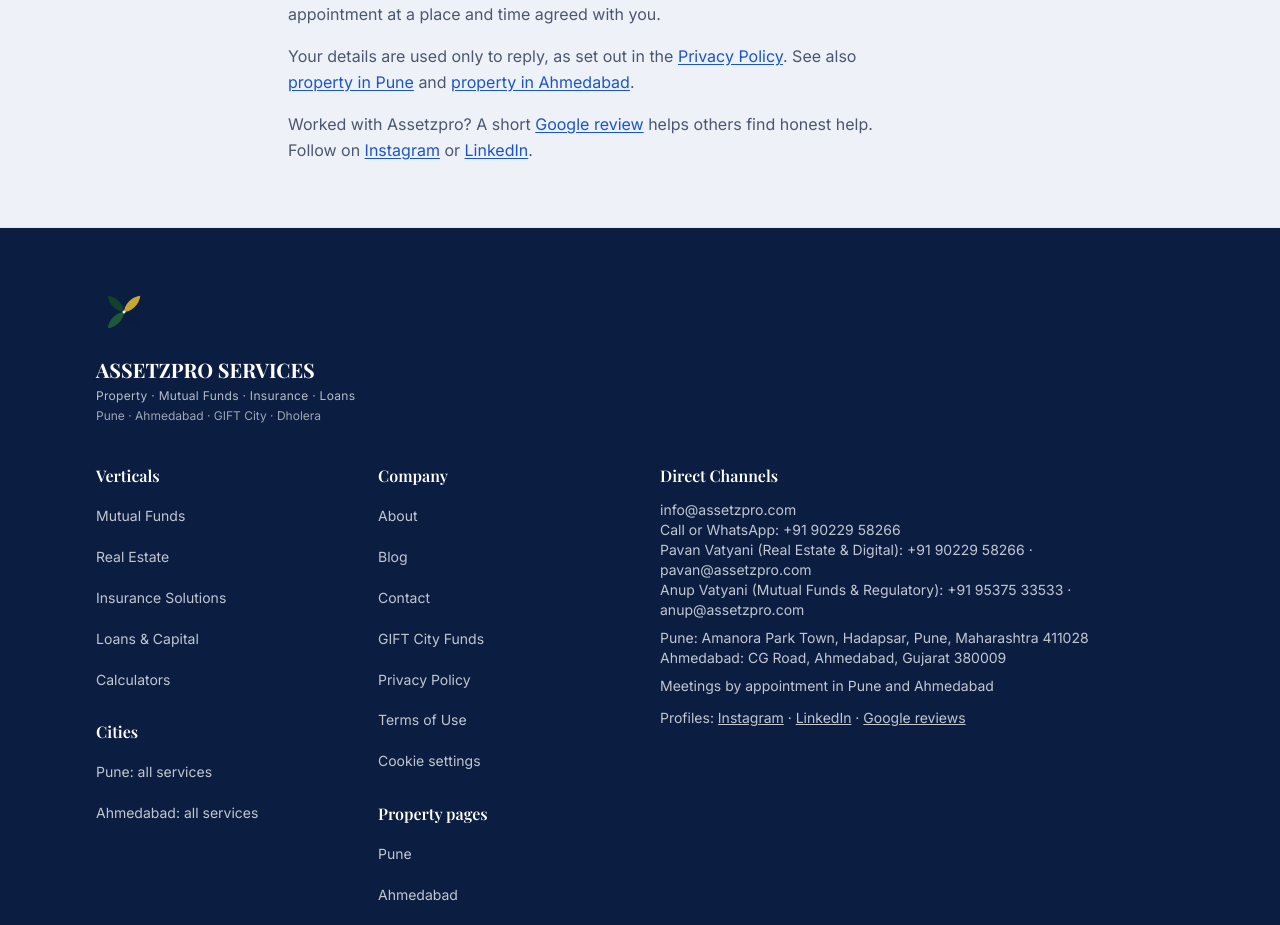
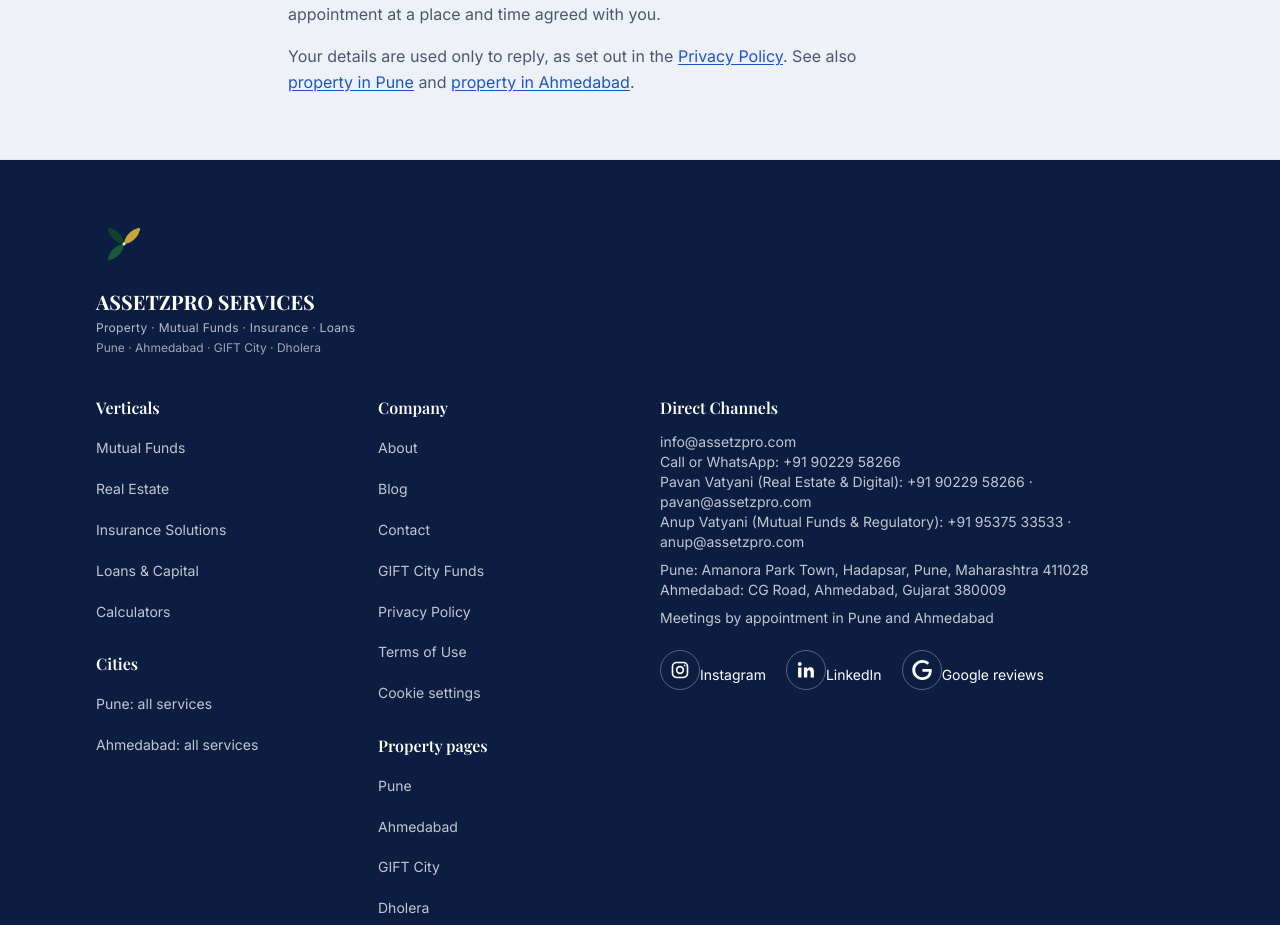
Before and after one commit to nexusadvisorsind-hash/arthavruksha, a Next.js app in the folder artha-vruksha/: page /contact in a window 1280 px wide. Shown: the part 1790-2715 px from the top of the page. Built offline with nearby package versions, Linux system fonts and the light colour scheme; no server answers.

Commit message:
Add files via upload

```diff
--- a/artha-vruksha/src/app/contact/page.tsx
+++ b/artha-vruksha/src/app/contact/page.tsx
@@ -1,5 +1,6 @@
 import Link from "next/link";
-import { pageMeta, breadcrumbLd, formatDate, PAGE_DATES, GOOGLE_REVIEW_URL, INSTAGRAM_URL, LINKEDIN_URL } from "@/lib/seo";
+import { pageMeta, breadcrumbLd, formatDate, PAGE_DATES } from "@/lib/seo";
+import { SocialLinks } from "@/components/social-links";
 import { ShortAnswer } from "@/components/seo/short-answer";
 import { JsonLd } from "@/components/seo/json-ld";
 import { ContactForm } from "@/components/contact-form";
@@ -50,6 +51,11 @@ export default function Contact() {
               <p className="font-body text-foreground-muted">Amanora Park Town, Hadapsar, Pune, Maharashtra 411028</p>
               <p className="font-body text-foreground-muted mt-2">CG Road, Ahmedabad, Gujarat 380009</p>
             </div>
+            <div>
+              <h2 className="font-heading font-semibold text-lg text-primary mb-3">Find Assetzpro online</h2>
+              <SocialLinks />
+              <p className="font-body text-sm text-foreground-muted mt-3">Instagram, LinkedIn, and Google reviews from clients.</p>
+            </div>
             <p className="font-body text-xs text-foreground-muted leading-relaxed border-l-4 border-green pl-4">
               Assetzpro Services works through individually licensed distributors and registered real estate agents, not fee-charging investment advisers. Enquiries here do not constitute investment advice.
             </p>
@@ -73,14 +79,6 @@ export default function Contact() {
             See also <Link href="/real-estate/pune" className="text-secondary underline underline-offset-2">property in Pune</Link> and{" "}
             <Link href="/real-estate/ahmedabad" className="text-secondary underline underline-offset-2">property in Ahmedabad</Link>.
           </p>
-          <p className="font-body text-foreground-muted leading-relaxed mt-4 measure">
-            Worked with Assetzpro? A short{" "}
-            <a href={GOOGLE_REVIEW_URL} target="_blank" rel="noopener noreferrer" className="text-secondary underline underline-offset-2">Google review</a>{" "}
-            helps others find honest help. Follow on{" "}
-            <a href={INSTAGRAM_URL} target="_blank" rel="noopener noreferrer" className="text-secondary underline underline-offset-2">Instagram</a>{" "}
-            or{" "}
-            <a href={LINKEDIN_URL} target="_blank" rel="noopener noreferrer" className="text-secondary underline underline-offset-2">LinkedIn</a>.
-          </p>
         </div>
       </section>
     </>
--- a/artha-vruksha/src/components/site-footer.tsx
+++ b/artha-vruksha/src/components/site-footer.tsx
@@ -2,7 +2,7 @@ import Link from "next/link";
 import { CookieSettingsLink } from "@/components/consent-banner";
 import Image from "next/image";
 import { PUNE_AREAS, PUNE_AREA_ORDER } from "@/lib/pune-areas";
-import { GOOGLE_REVIEW_URL, INSTAGRAM_URL, LINKEDIN_URL } from "@/lib/seo";
+import { SocialLinks } from "@/components/social-links";
 
 export function SiteFooter() {
   return (
@@ -94,14 +94,7 @@ export function SiteFooter() {
               Ahmedabad: CG Road, Ahmedabad, Gujarat 380009
             </p>
             <p className="font-body text-sm text-primary-foreground/75 mt-2">Meetings by appointment in Pune and Ahmedabad</p>
-            <p className="font-body text-sm text-primary-foreground/75 mt-3">
-              Profiles:{" "}
-              <a href={INSTAGRAM_URL} target="_blank" rel="noopener noreferrer" className="hover:text-accent underline">Instagram</a>
-              {" "}·{" "}
-              <a href={LINKEDIN_URL} target="_blank" rel="noopener noreferrer" className="hover:text-accent underline">LinkedIn</a>
-              {" "}·{" "}
-              <a href={GOOGLE_REVIEW_URL} target="_blank" rel="noopener noreferrer" className="hover:text-accent underline">Google reviews</a>
-            </p>
+            <SocialLinks tone="dark" className="mt-4" />
           </div>
         </div>
 
--- /dev/null
+++ b/artha-vruksha/src/components/social-links.tsx
@@ -0,0 +1,72 @@
+import { GOOGLE_REVIEW_URL, INSTAGRAM_URL, LINKEDIN_URL } from "@/lib/seo";
+import { cn } from "@/lib/utils";
+
+const ICON = "h-5 w-5";
+
+function InstagramIcon() {
+  return (
+    <svg viewBox="0 0 24 24" className={ICON} fill="none" stroke="currentColor" strokeWidth="2" strokeLinecap="round" strokeLinejoin="round" aria-hidden="true">
+      <rect x="3" y="3" width="18" height="18" rx="5" />
+      <circle cx="12" cy="12" r="4" />
+      <circle cx="17.5" cy="6.5" r="1" fill="currentColor" stroke="none" />
+    </svg>
+  );
+}
+
+function LinkedInIcon() {
+  return (
+    <svg viewBox="0 0 24 24" className={ICON} fill="currentColor" aria-hidden="true">
+      <rect x="2.5" y="9" width="4" height="12" />
+      <circle cx="4.5" cy="4.8" r="2.3" />
+      <path d="M9.5 9h3.8v1.8c.7-1.3 2.1-2.1 3.9-2.1 3.4 0 4.3 2.2 4.3 5.3V21h-4v-6c0-1.4-.2-2.6-1.8-2.6-1.7 0-2.2 1.2-2.2 2.7V21h-4z" />
+    </svg>
+  );
+}
+
+function GoogleIcon() {
+  return (
+    <svg viewBox="0 0 24 24" className={ICON} fill="currentColor" aria-hidden="true">
+      <path d="M12.48 10.92v3.28h7.84c-.24 1.84-.853 3.187-1.787 4.133-1.147 1.147-2.933 2.4-6.053 2.4-4.827 0-8.6-3.893-8.6-8.72s3.773-8.72 8.6-8.72c2.6 0 4.507 1.027 5.907 2.347l2.307-2.307C18.747 1.44 16.133 0 12.48 0 5.867 0 .307 5.387.307 12s5.56 12 12.173 12c3.573 0 6.267-1.173 8.373-3.36 2.16-2.16 2.84-5.213 2.84-7.667 0-.76-.053-1.467-.173-2.053H12.48z" />
+    </svg>
+  );
+}
+
+const ITEMS = [
+  { href: INSTAGRAM_URL, label: "Assetzpro on Instagram", text: "Instagram", Icon: InstagramIcon },
+  { href: LINKEDIN_URL, label: "Assetzpro on LinkedIn", text: "LinkedIn", Icon: LinkedInIcon },
+  { href: GOOGLE_REVIEW_URL, label: "Write a Google review for Assetzpro", text: "Google reviews", Icon: GoogleIcon },
+];
+
+/** Each profile is one link: the round logo with its name beside it. 44px tall tap target. */
+export function SocialLinks({ className, tone = "light" }: { className?: string; tone?: "light" | "dark" }) {
+  return (
+    <ul className={cn("flex flex-wrap items-center gap-x-5 gap-y-2", className)}>
+      {ITEMS.map(({ href, label, text, Icon }) => (
+        <li key={href}>
+          <a
+            href={href}
+            target="_blank"
+            rel="noopener noreferrer"
+            aria-label={label}
+            className={cn(
+              "group inline-flex min-h-11 items-center gap-2 font-body text-sm underline-offset-4 hover:underline",
+              tone === "dark" ? "text-primary-foreground hover:text-accent" : "text-primary hover:text-secondary"
+            )}
+          >
+            <span
+              className={cn(
+                "inline-flex h-10 w-10 items-center justify-center rounded-full border transition-colors",
+                tone === "dark"
+                  ? "border-primary-foreground/30 group-hover:border-accent"
+                  : "border-border group-hover:border-secondary"
+              )}
+            >
+              <Icon />
+            </span>
+            {text}
+          </a>
+        </li>
+      ))}
+    </ul>
+  );
+}
```
